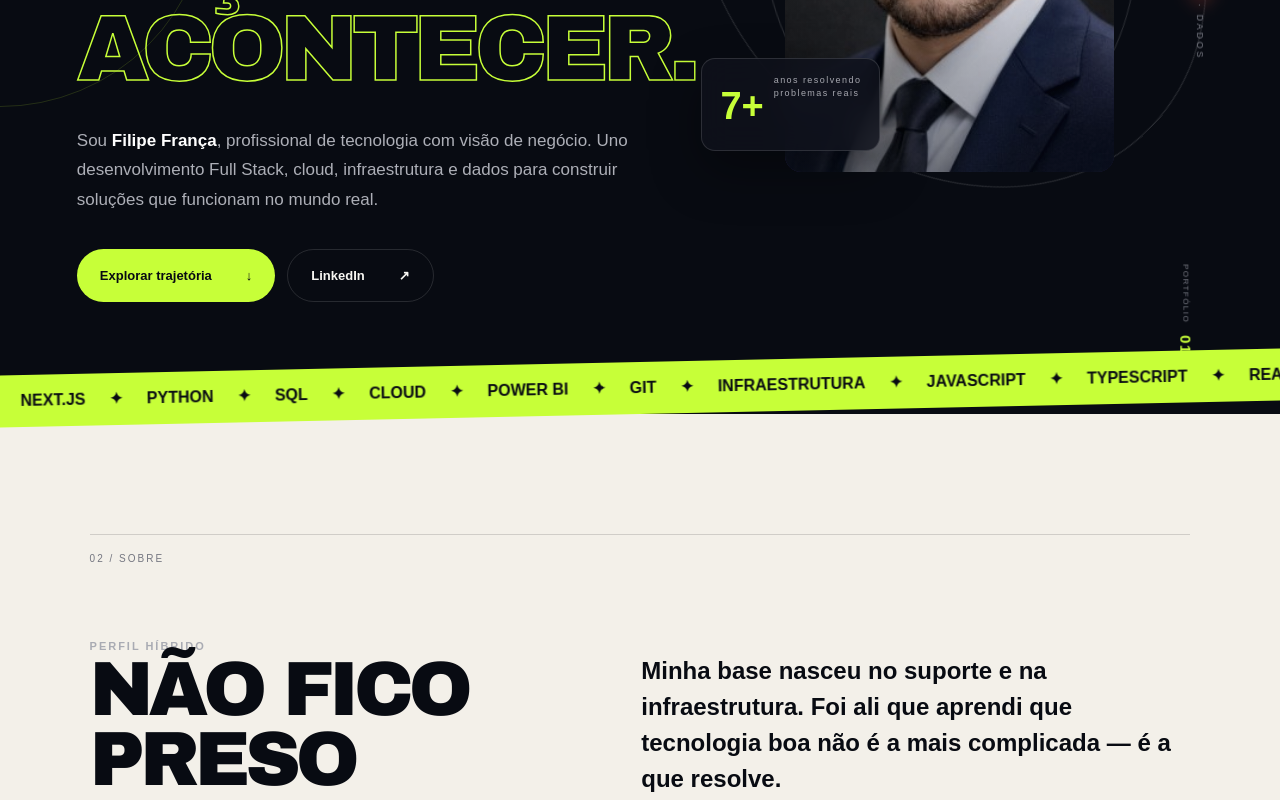
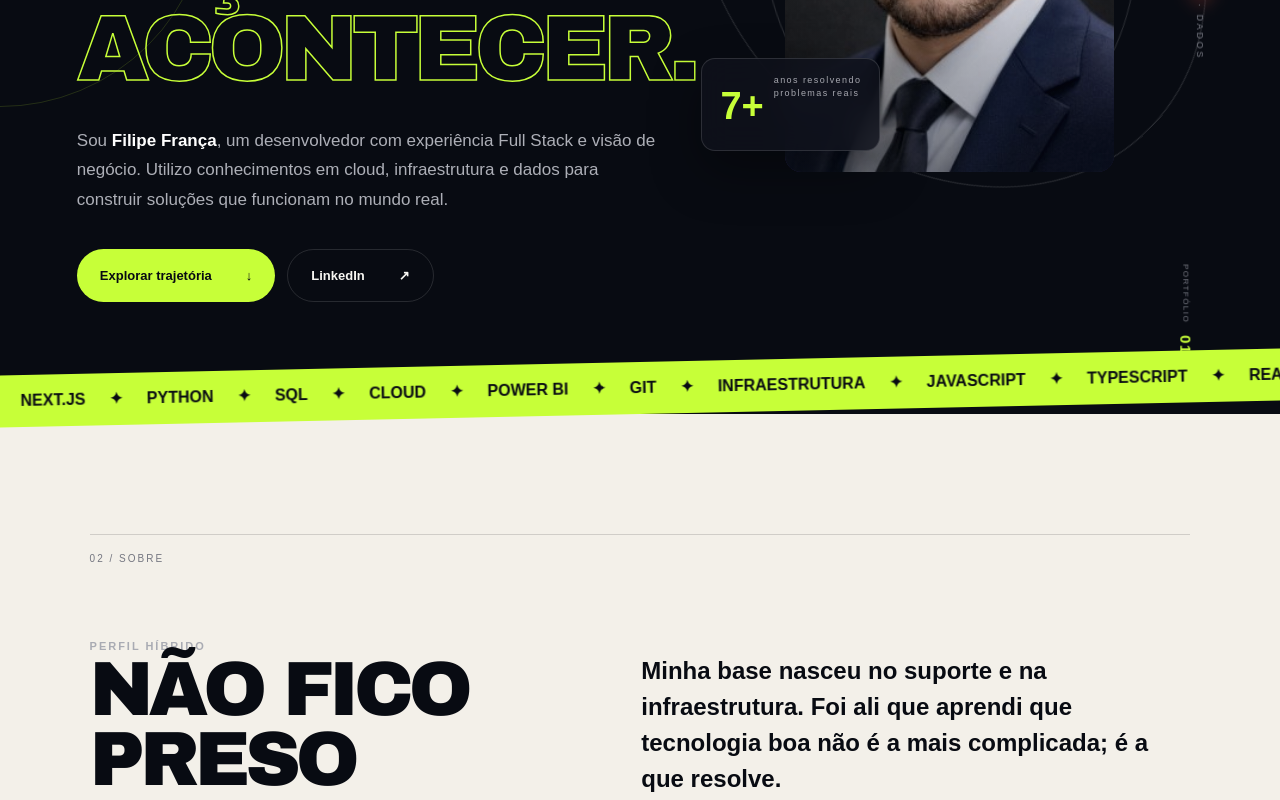
Before and after one commit to FilipeFrancadeOliveir/Portf-lio-novo, a Next.js app: page / in a window 1280 px wide. Shown: the part 580-1380 px from the top of the page. Built offline with nearby package versions, Linux system fonts and the light colour scheme.

Commit message:
Aprimora texto de apresentação do portfólio

```diff
--- a/app/page.tsx
+++ b/app/page.tsx
@@ -76,7 +76,7 @@ export default function Home() {
         <div className="hero-copy">
           <p className="eyebrow"><span className="status-dot" /> Brasília, DF · disponível para novos desafios</p>
           <h1>Entre sistemas<br />e pessoas, eu<br /><em>faço acontecer.</em></h1>
-          <p className="hero-intro">Sou <strong>Filipe França</strong>, profissional de tecnologia com visão de negócio. Uno desenvolvimento Full Stack, cloud, infraestrutura e dados para construir soluções que funcionam no mundo real.</p>
+          <p className="hero-intro">Sou <strong>Filipe França</strong>, um desenvolvedor com experiência Full Stack e visão de negócio. Utilizo conhecimentos em cloud, infraestrutura e dados para construir soluções que funcionam no mundo real.</p>
           <div className="hero-actions">
             <a className="button primary" href="#experiencia">Explorar trajetória <span>↓</span></a>
             <a className="button ghost" href={LINKEDIN} target="_blank" rel="noreferrer">LinkedIn <span>↗</span></a>
@@ -106,7 +106,7 @@ export default function Home() {
         <div className="section-number">02 / SOBRE</div>
         <div className="about-heading"><p className="kicker">Perfil híbrido</p><h2>Não fico preso<br />em uma <em>caixinha.</em></h2></div>
         <div className="about-body">
-          <p className="lead">Minha base nasceu no suporte e na infraestrutura. Foi ali que aprendi que tecnologia boa não é a mais complicada — é a que resolve.</p>
+          <p className="lead">Minha base nasceu no suporte e na infraestrutura. Foi ali que aprendi que tecnologia boa não é a mais complicada; é a que resolve.</p>
           <p>Hoje combino essa experiência com formação em desenvolvimento Full Stack, arquitetura cloud, governança e análise de dados. Entendo o usuário, a operação e o código: três pontos de vista que me ajudam a criar soluções completas.</p>
           <p>Como profissional PCD, valorizo ambientes em que diversidade, colaboração e capacidade falem mais alto. Busco desafios onde eu possa transformar processos, dados e ideias em resultado.</p>
           <div className="principles">
@@ -132,7 +132,7 @@ export default function Home() {
       </section>
 
       <section className="experience section" id="experiencia">
-        <div className="experience-head"><div><div className="section-number">04 / TRAJETÓRIA</div><h2>Experiência que<br /><em>conecta pontos.</em></h2></div><p>Uma carreira construída entre tecnologia, atendimento e operação — sempre com a mesma missão: entender o problema e entregar a solução.</p></div>
+        <div className="experience-head"><div><div className="section-number">04 / TRAJETÓRIA</div><h2>Experiência que<br /><em>conecta pontos.</em></h2></div><p>Uma carreira construída entre tecnologia, atendimento e operação, sempre com a mesma missão: entender o problema e entregar a solução.</p></div>
         <div className="timeline">
           {experiences.map((item, i) => <article key={item.role} className="timeline-item"><div className="timeline-marker">{String(i + 1).padStart(2, "0")}</div><div className="timeline-date">{item.period}</div><div className="timeline-content"><h3>{item.role}</h3><h4>{item.company}</h4><p>{item.text}</p><div className="tags">{item.tags.map(tag => <span key={tag}>{tag}</span>)}</div></div></article>)}
         </div>
```
